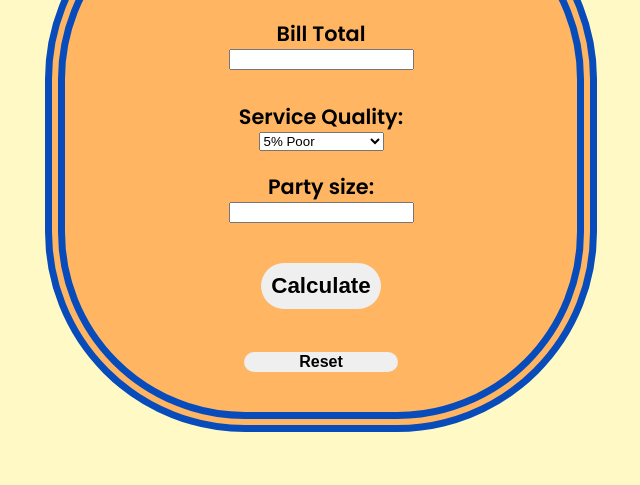
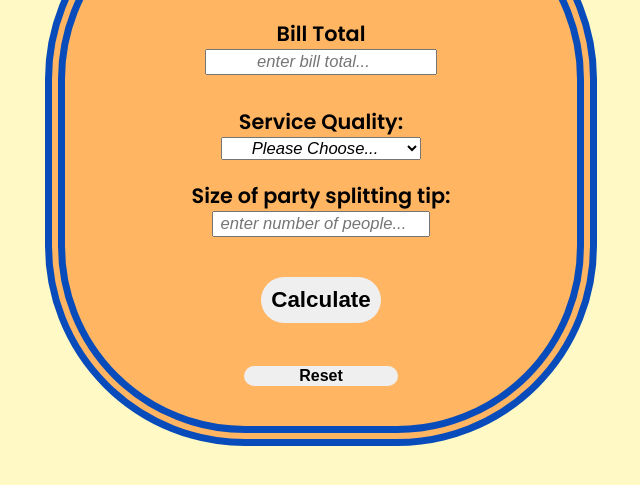
Before and after one commit to LauraLeeLee/tip-calculator, a plain HTML site: page index.html in a window 1280 px wide. Shown: the part 121-606 px from the top of the page, without its empty margins (319-959 px from the left). Drawn offline with Linux system fonts and the light colour scheme.

Commit message:
edits event listener, edits style of input and select boxes

```diff
--- a/css/tipCalc.css
+++ b/css/tipCalc.css
@@ -34,6 +34,12 @@ form {
   margin: 0 auto 40px;
 }
 
+input, select {
+  font-size: 0.8em;
+  text-align: center;
+  font-style: italic;
+}
+
 .bill_amt {
   display: block;
   margin: 0 auto 0px;
@@ -42,11 +48,13 @@ form {
 .tip-quality {
   display: block;
   margin: 0 auto 20px;
+  width: 200px;
 }
 
 .group-number {
   display: block;
   margin: 0 auto 0px;
+  width: 210px;
 }
 
 .calculate {
--- a/index.html
+++ b/index.html
@@ -15,10 +15,11 @@
       <div class="form-div">
         <form id="tip-form">
           Bill Total<br/>
-          <input type="number" min="1" step="any" class="bill_amt" name="bill-total"/><br />
+          <input type="number" min="1" step="any" class="bill_amt" placeholder="enter bill total..." name="bill-total"/><br />
 
           Service Quality:
           <select name="tips" class="tip-quality">
+            <option value="" disabled selected hidden>Please Choose...</option>
             <option value="5">5% Poor </option>
             <option value="10">10% Bad </option>
             <option value="15">15% Good </option>
@@ -27,8 +28,8 @@
             <option value="30">30% Outstanding </option>
           </select>
 
-          Party size: <br />
-          <input type="number" min="1" class="group-number" name="group-size" />
+          Size of party splitting tip: <br />
+          <input type="number" min="1" class="group-number" name="group-size" placeholder="enter number of people..."/>
         </form>
         <button id="calculate-button" class="calculate">Calculate</button>
         <div class="total-box">
```
